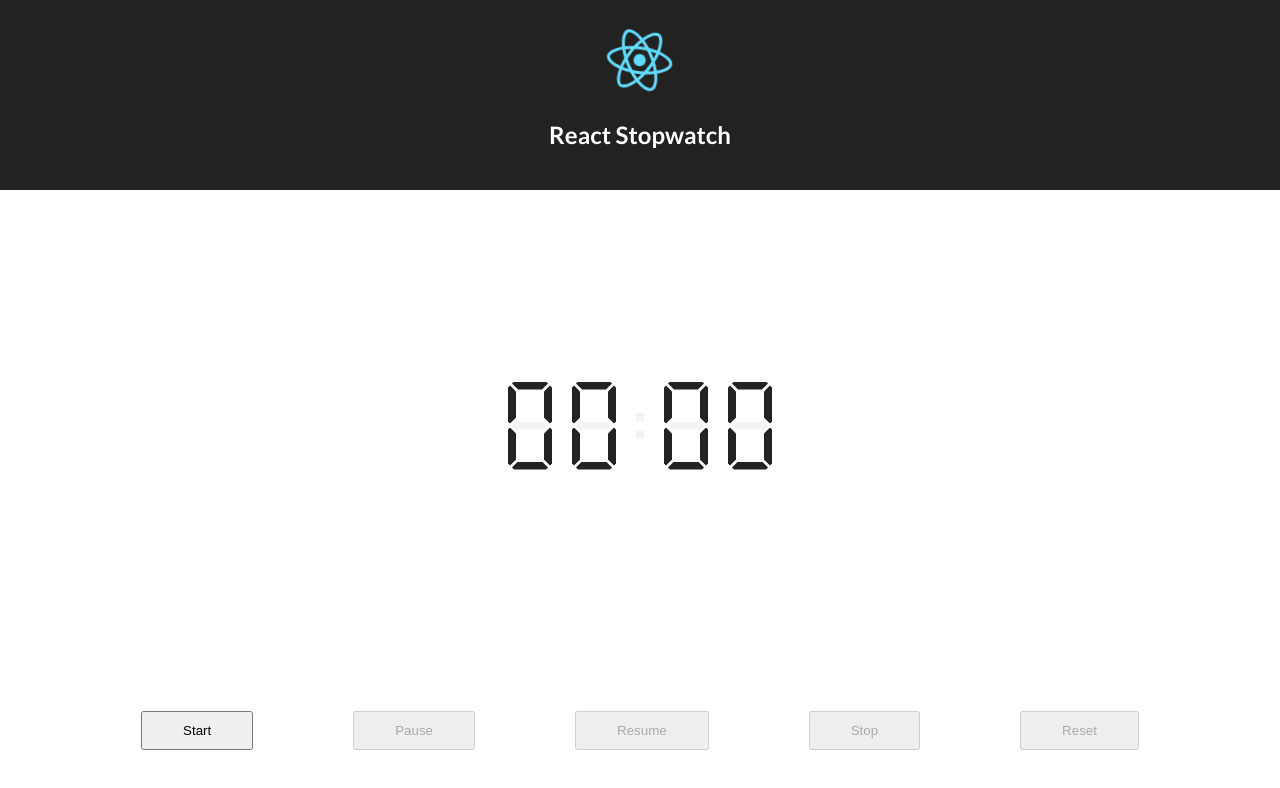
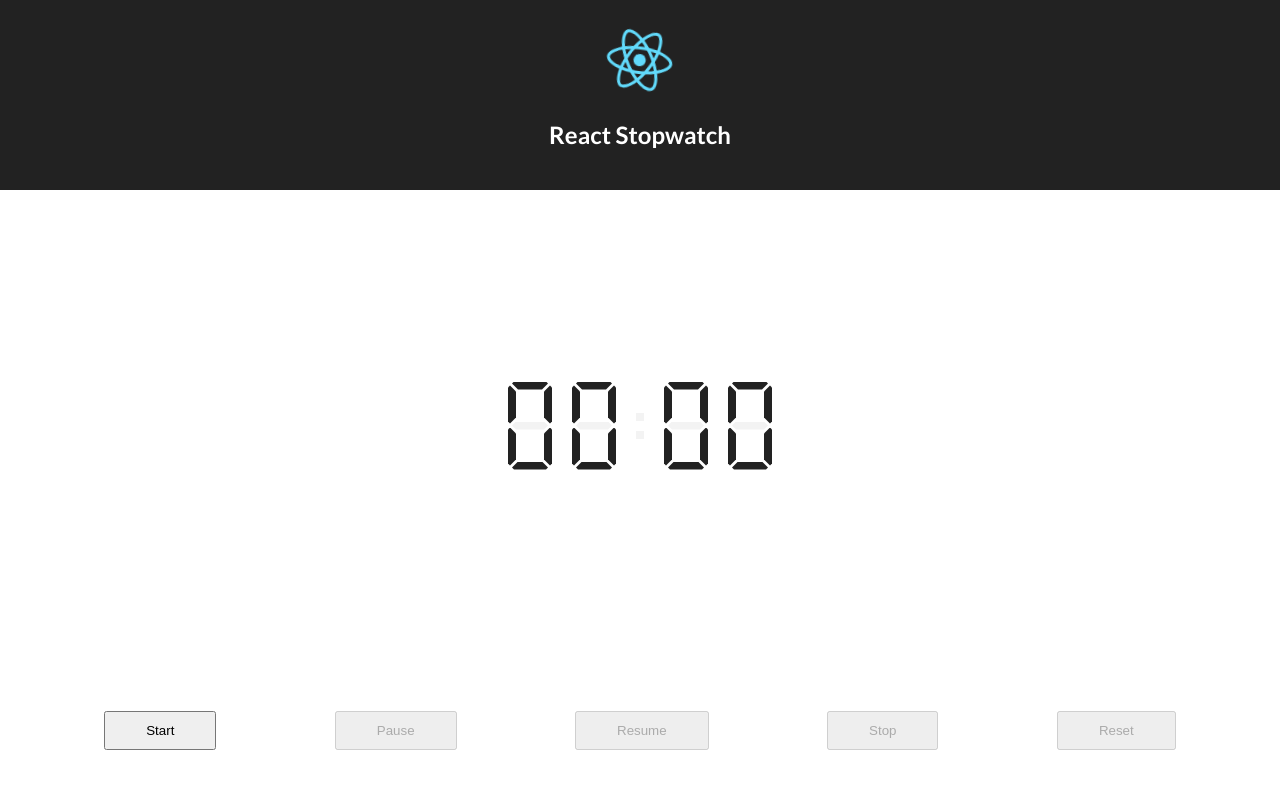
Before and after one commit to nikolaas/react-stopwatch, a React (Create React App) app: page / in a window 1280 px wide. Both pictures are taken after a click on the button "Let's Started". Shown: the top 788 px of the page. Built offline with nearby package versions, Linux system fonts and the light colour scheme.

Commit message:
style for stopwatch's controls

```diff
--- a/src/components/Stopwatch/Stopwatch.css
+++ b/src/components/Stopwatch/Stopwatch.css
@@ -13,13 +13,13 @@
 
 .Stopwatch__controls {
     display: flex;
-    justify-content: center;
+    justify-content: space-around;
     margin: 50px;
 }
 
 .Stopwatch__control {
     padding: 10px 40px;
-    margin-right: 100px;
+    margin-right: 10px;
     cursor: pointer;
 }
 
```
